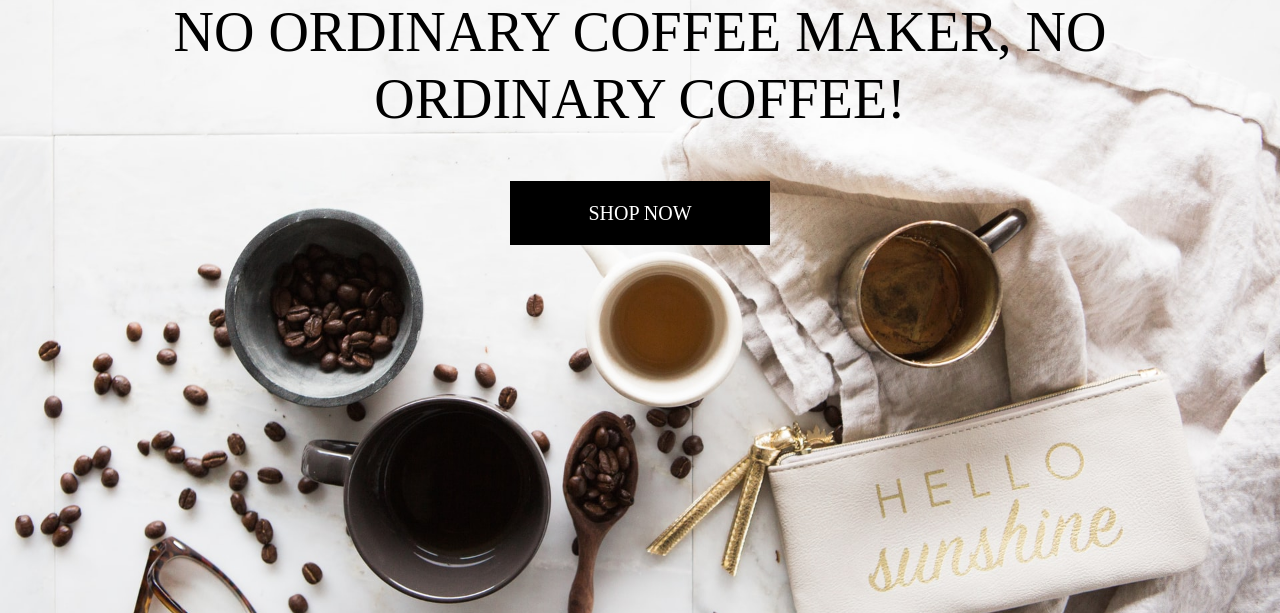
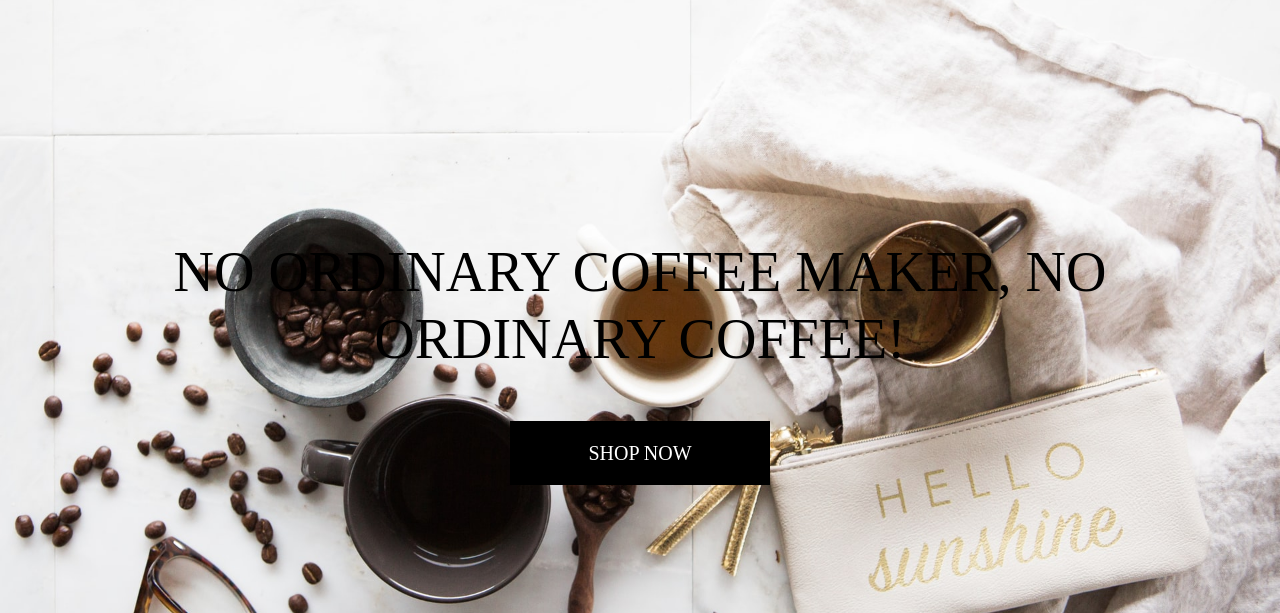
Before and after one commit to kenweechin/the_grind_house, a Django app: page / in a window 1280 px wide. Shown: the part 165-778 px from the top of the page. Run offline with Django 3.2, Linux system fonts and the light colour scheme; some libraries are stand-ins or nearby versions.

Commit message:
Re-align main page slogan position

```diff
--- a/home/templates/home/index.html
+++ b/home/templates/home/index.html
@@ -14,7 +14,7 @@
     <div class="container ">
         <div class="row">
             <div class="col-12 my-auto">
-                <h1 class="display-4 logo-font text-black text-center">
+                <h1 class="display-4 logo-font text-black text-center slogan">
                     No ordinary coffee maker, no ordinary coffee!
                 </h1>
                 <div class="my-5">
--- a/static/css/base.css
+++ b/static/css/base.css
@@ -61,6 +61,9 @@ body {
     background: #000 !important;
 }
 
+.slogan {
+    margin-top: 15rem;
+}
 /* -------------------------------- Media Queries */
 
 /* Slightly larger container on xl screens */
```
